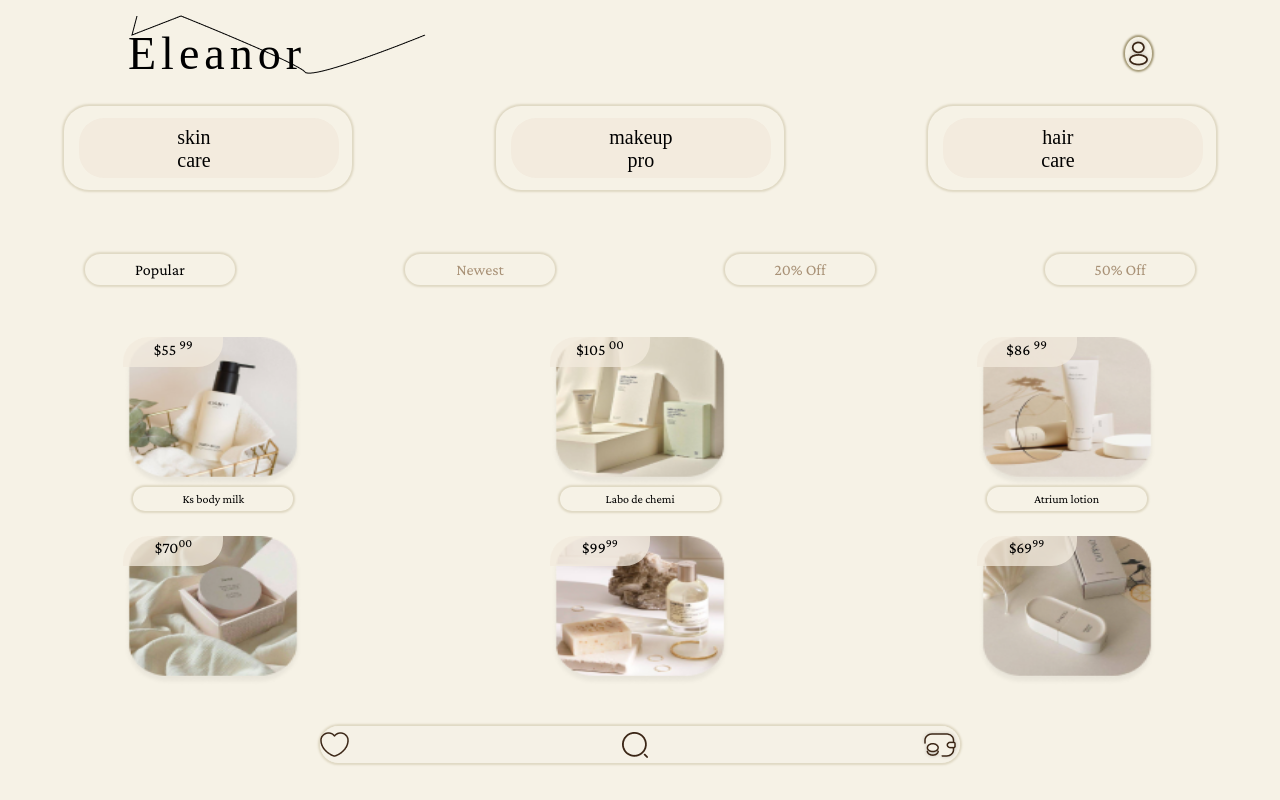
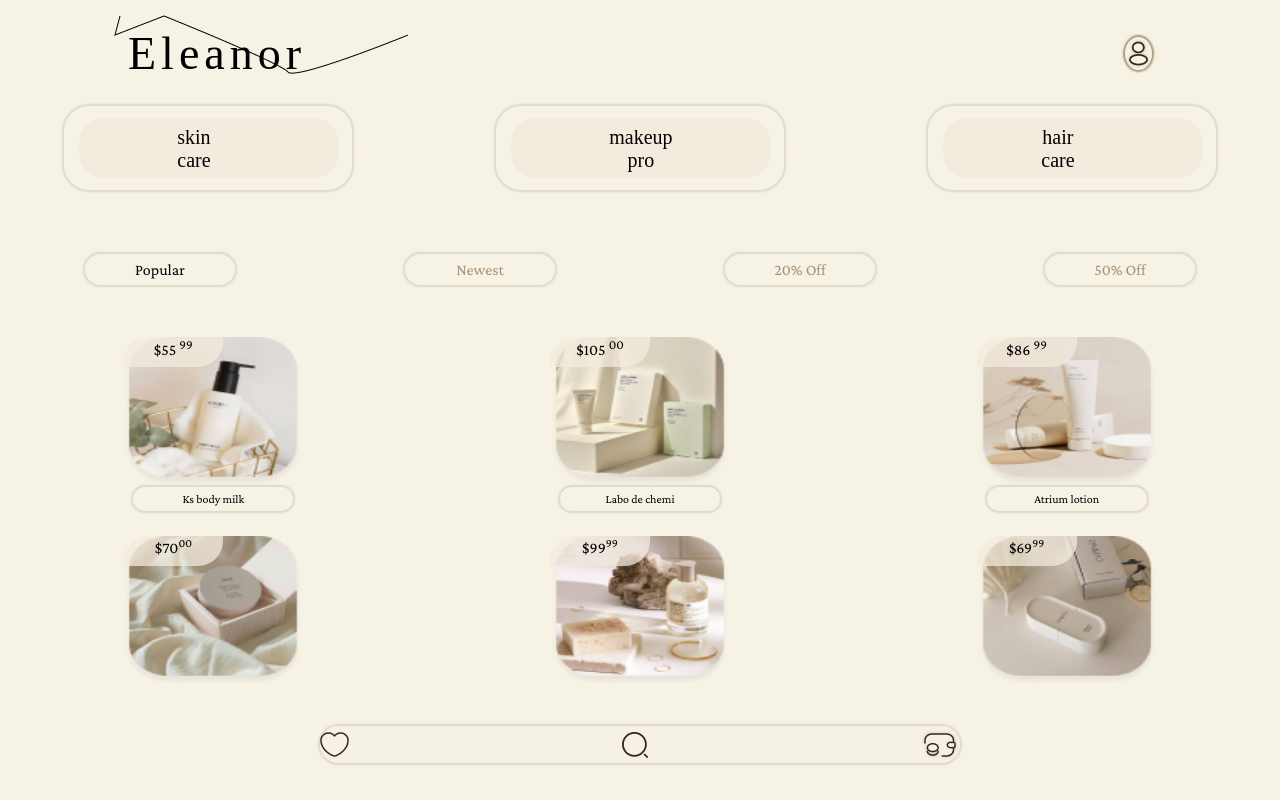
Before and after one commit to stefanipuppo/eleanor, a plain HTML site: page page/page2.html in a window 1280 px wide. Drawn offline with nearby package versions, Linux system fonts and the light colour scheme; a web font is replaced by a local one.

Commit message:
ajuste imagem

```diff
--- a/css/page2.css
+++ b/css/page2.css
@@ -47,7 +47,7 @@ body {
 .img_sobre_titulo {
     position: absolute;
     top: -11px;
-    left: 35%;
+    left: 25%;
     transform: translateX(-20%);
     width: auto;
     height: auto;
```
